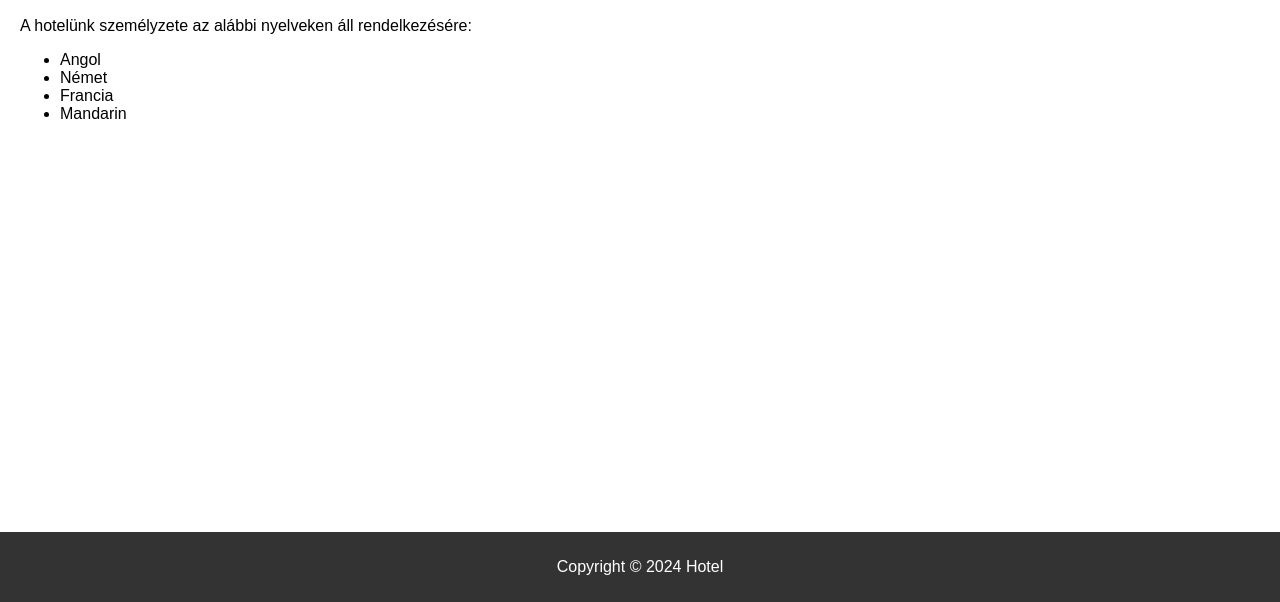
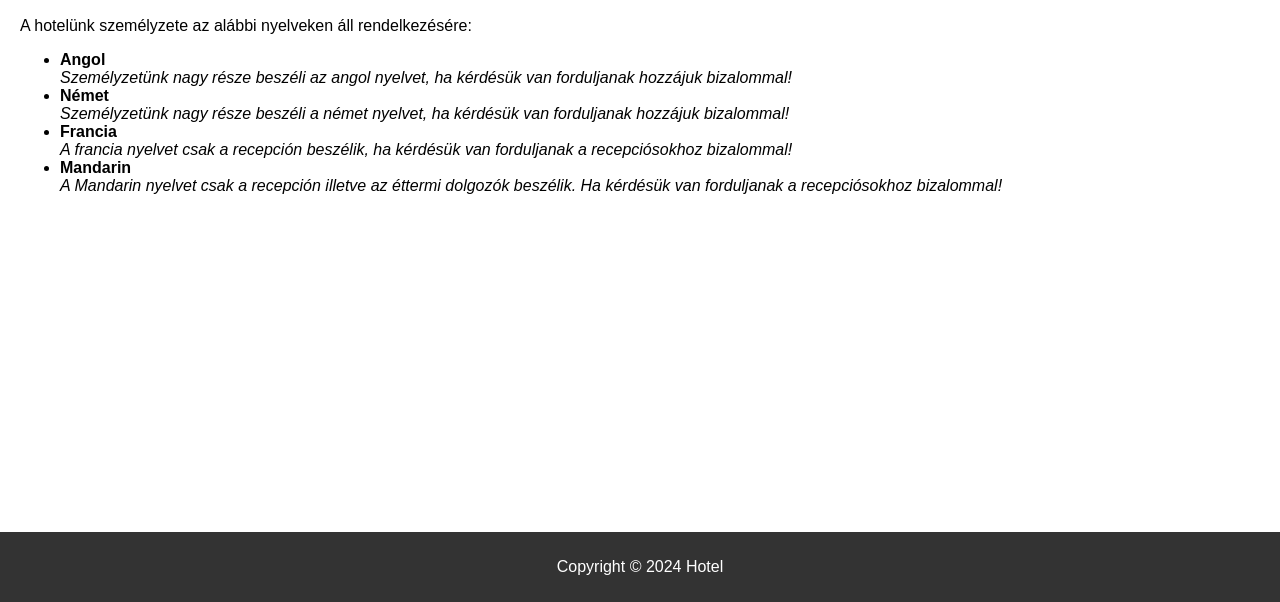
Before and after one commit to NoelPAPPI/html, a plain HTML site: page nyelvek.html in a window 1280 px wide. Shown: the part 198-800 px from the top of the page. Drawn offline with Linux system fonts and the light colour scheme.

Commit message:
valtozas

```diff
--- a/nyelvek.html
+++ b/nyelvek.html
@@ -27,10 +27,10 @@
         <h2>Nyelvek</h2>
         <p>A hotelünk személyzete az alábbi nyelveken áll rendelkezésére:</p>
         <ul>
-            <li>Angol</li>
-            <li>Német</li>
-            <li>Francia</li>
-            <li>Mandarin</li>
+            <li><a class="kiemeles"> Angol </a> <br> <a class="leiras"> Személyzetünk nagy része beszéli az angol nyelvet, ha kérdésük van forduljanak hozzájuk bizalommal!</a></li>
+            <li><a class="kiemeles">Német</a> <br> <a class="leiras"> Személyzetünk nagy része beszéli a német nyelvet, ha kérdésük van forduljanak hozzájuk bizalommal!</a></li>
+            <li><a class="kiemeles">Francia</a> <br> <a class="leiras">A francia nyelvet csak a recepción beszélik, ha kérdésük van forduljanak a recepciósokhoz bizalommal!</a></li>
+            <li><a class="kiemeles">Mandarin</a> <br> <a class="leiras">A Mandarin nyelvet csak a recepción illetve az éttermi dolgozók beszélik. Ha kérdésük van forduljanak a recepciósokhoz bizalommal!</a></li>
         </ul>
     </main>
     <footer>
--- a/style.css
+++ b/style.css
@@ -50,3 +50,20 @@ footer {
     bottom: 0;
     width: 100%;
 }
+
+.links{
+    color: black;
+}
+.links:hover{
+    color: #03316d;
+    font-weight: bolder;
+    text-decoration-line: underline;
+}
+
+.leiras{
+    font-style: italic;
+}
+.kiemeles{
+    color: black;
+    font-weight: bold;
+}
```
Also changed, not shown: szobak.html (+2 -0 lines).
